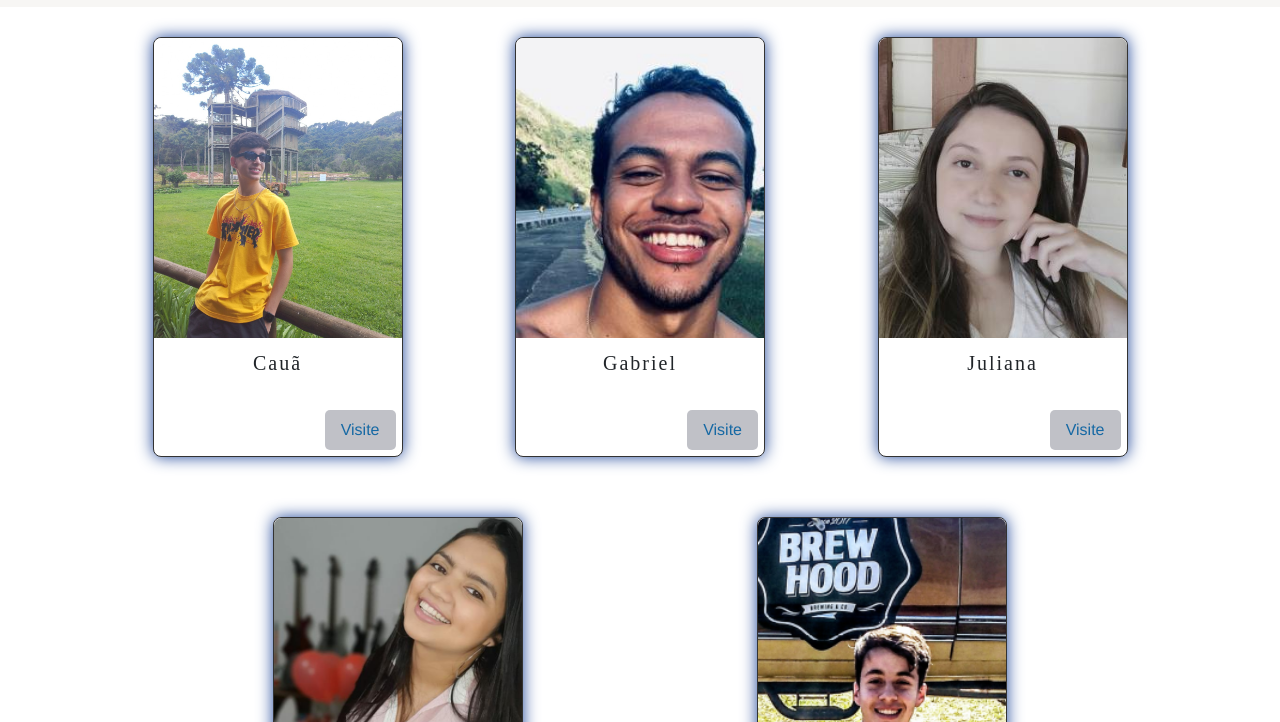
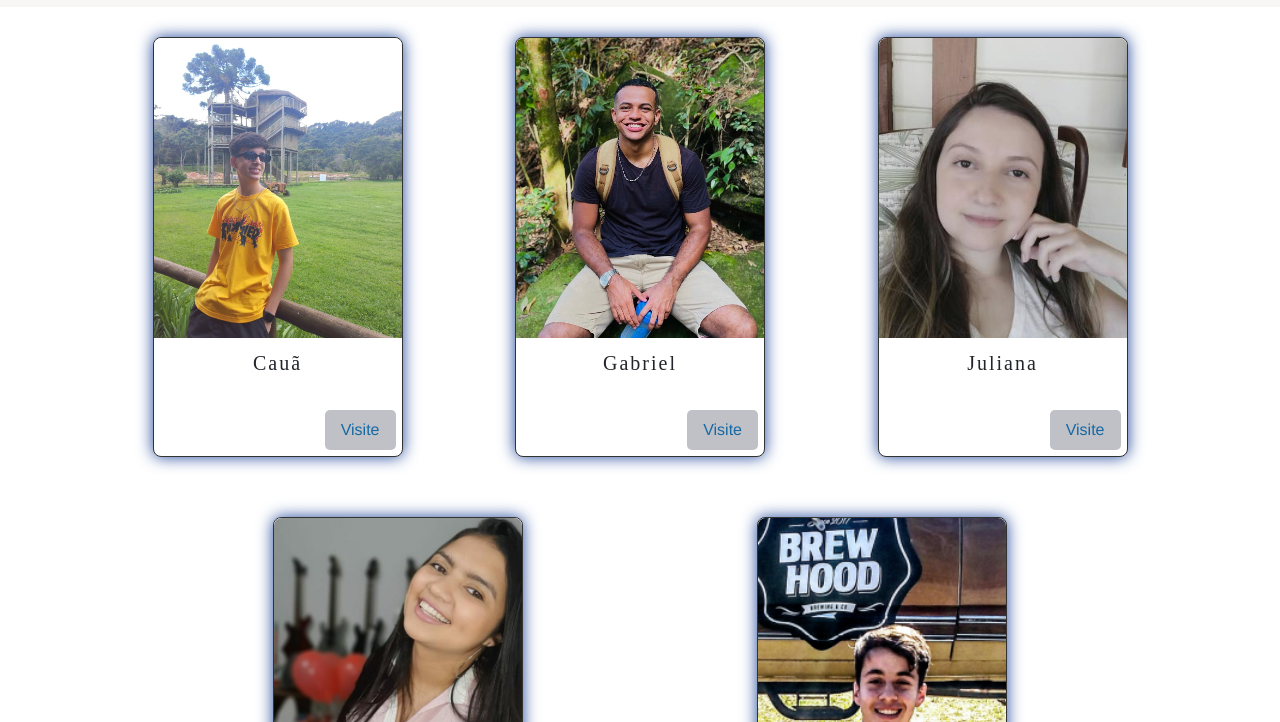
Before and after one commit to RebecaRibeiro99/trabalho-front-grupo7, a plain HTML site: page sobre.html in a window 1280 px wide. Shown: the part 78-800 px from the top of the page. Drawn offline with nearby package versions, Linux system fonts and the light colour scheme; a script that the page names is missing.

Commit message:
Atualizando a foto Gabriel

```diff
--- a/sobre.html
+++ b/sobre.html
@@ -61,7 +61,7 @@
           </div>
         </div>
         <div class="card">
-          <img src="./assets/imagens/criadores/Gabriel.jpg" alt="escadaria" />
+          <img src="./assets/imagens/criadores/CEF1D532-FFD3-43AF-88BB-556646A5A474.jpg" alt="escadaria" />
           <p>Gabriel</p>
           <div class="container-botao">
             <a href="#gabriel">Visite</a>
```
Also changed, not shown: assets/imagens/criadores/CEF1D532-FFD3-43AF-88BB-556646A5A474.jpg (added).
